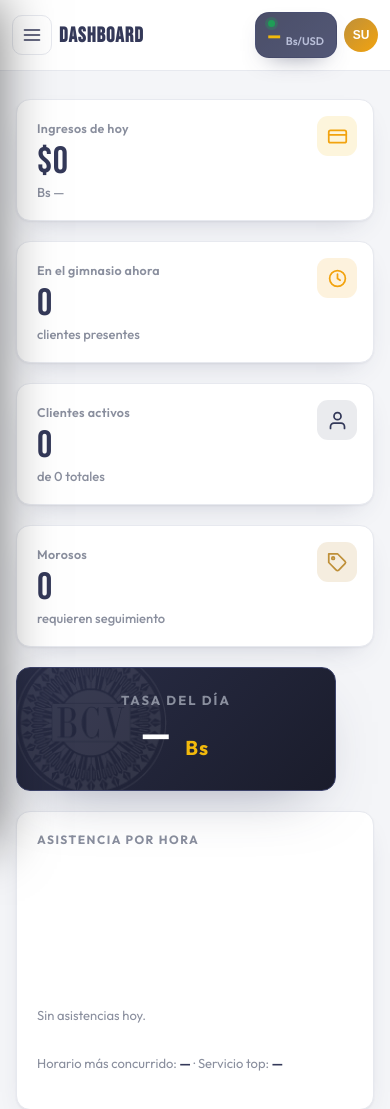
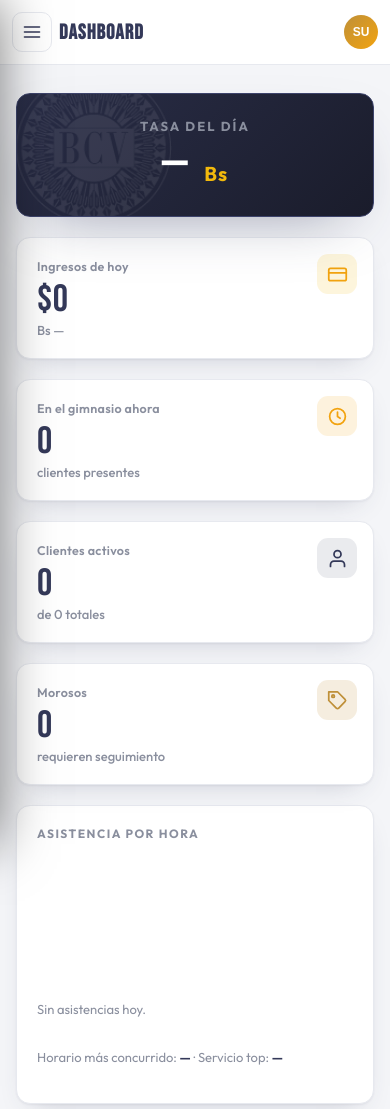
Before and after one commit to digitalgdb03/gym_system, a Django app: page / in a window 390 px wide. Shown: the top 1109 px of the page. Run offline with Django 5.2, Linux system fonts and the light colour scheme; the visitor is signed in with stand-in values (Sample User, id 1); data comes from the database, SQL or seed files in the repository; data that the repository does not hold is empty; grey boxes are pictures that could not be loaded.

Commit message:
ajustes responsive

```diff
--- a/templates/report/dashboard.html
+++ b/templates/report/dashboard.html
@@ -4,8 +4,32 @@
 {% block page_sub %}Resumen del día{% endblock %}
 {% block content %}
 
+<style>
+  /* Ocultar la Tasa BCV del topbar SOLO en el dashboard (ya existe la grande abajo) */
+  .rate-box{ display: none !important; }
+
+  /* Dashboard responsive: en movil apila todo en una sola columna,
+     con la Tasa BCV de primera (arriba) y los stats debajo, uno por fila. */
+  @media (max-width: 760px){
+    .dash-top{ flex-direction: column; }
+
+    .dash-top .tasa-bcv-card{
+      order: -1;                  /* Tasa primero */
+      flex: 0 0 auto !important;
+      min-height: 0 !important;
+      width: 100%;
+    }
+
+    .dash-top .dashboard-stats{
+      flex: 0 0 auto !important;
+      grid-template-columns: 1fr !important;   /* un stat por fila */
+      grid-template-rows: auto !important;     /* anula el 1fr 1fr fijo */
+    }
+  }
+</style>
+
 <!-- Fila superior: 4 tarjetas (2x2) + tarjeta grande de la Tasa BCV -->
-<div style="display:flex; gap:20px; align-items:stretch; flex-wrap:wrap;">
+<div class="dash-top" style="display:flex; gap:20px; align-items:stretch; flex-wrap:wrap;">
   <div class="grid cols-2 dashboard-stats" style="flex:1; margin:0; display:grid; grid-template-rows:1fr 1fr; gap:20px;">
 
     <div class="card stat">
```
Also changed, not shown: templates/attendance/list.html (+15 -1 lines), templates/payments/payments.html (+15 -1 lines), templates/schedules/schedules.html (+53 -1 lines).
